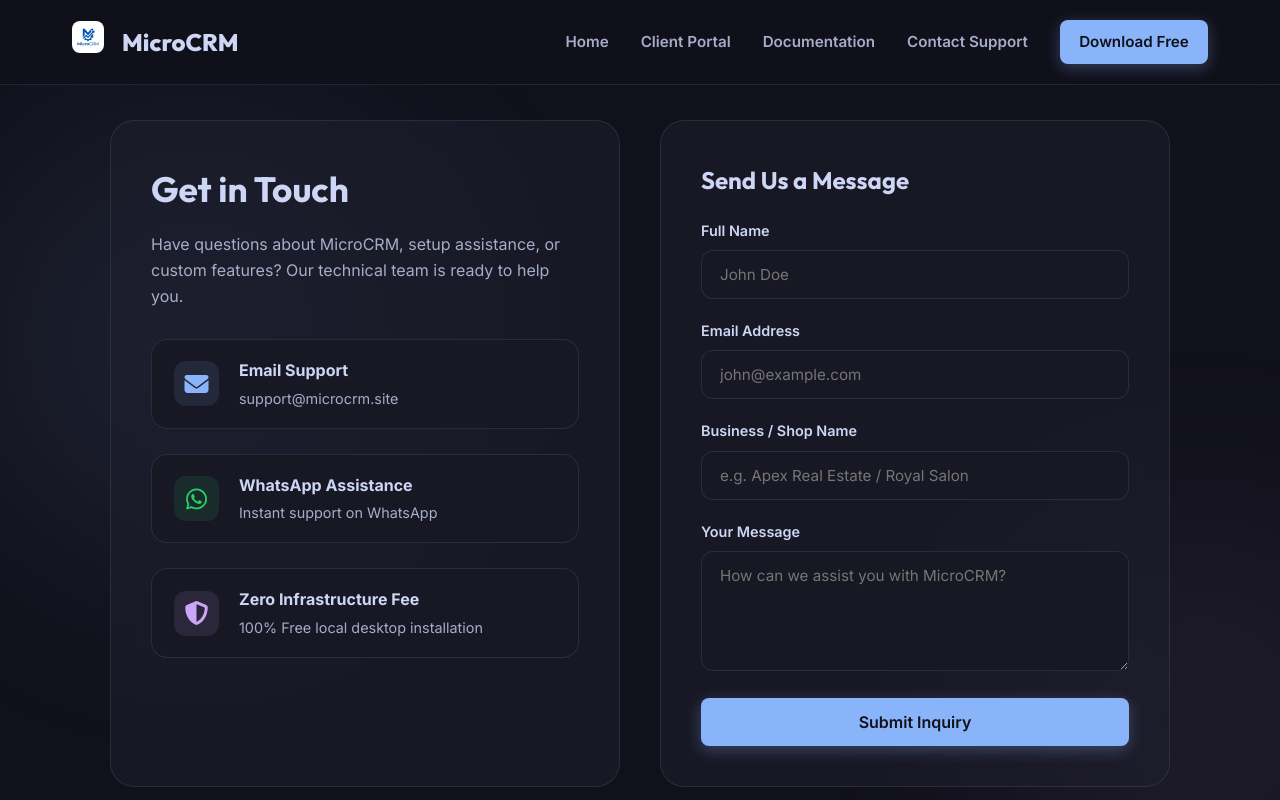
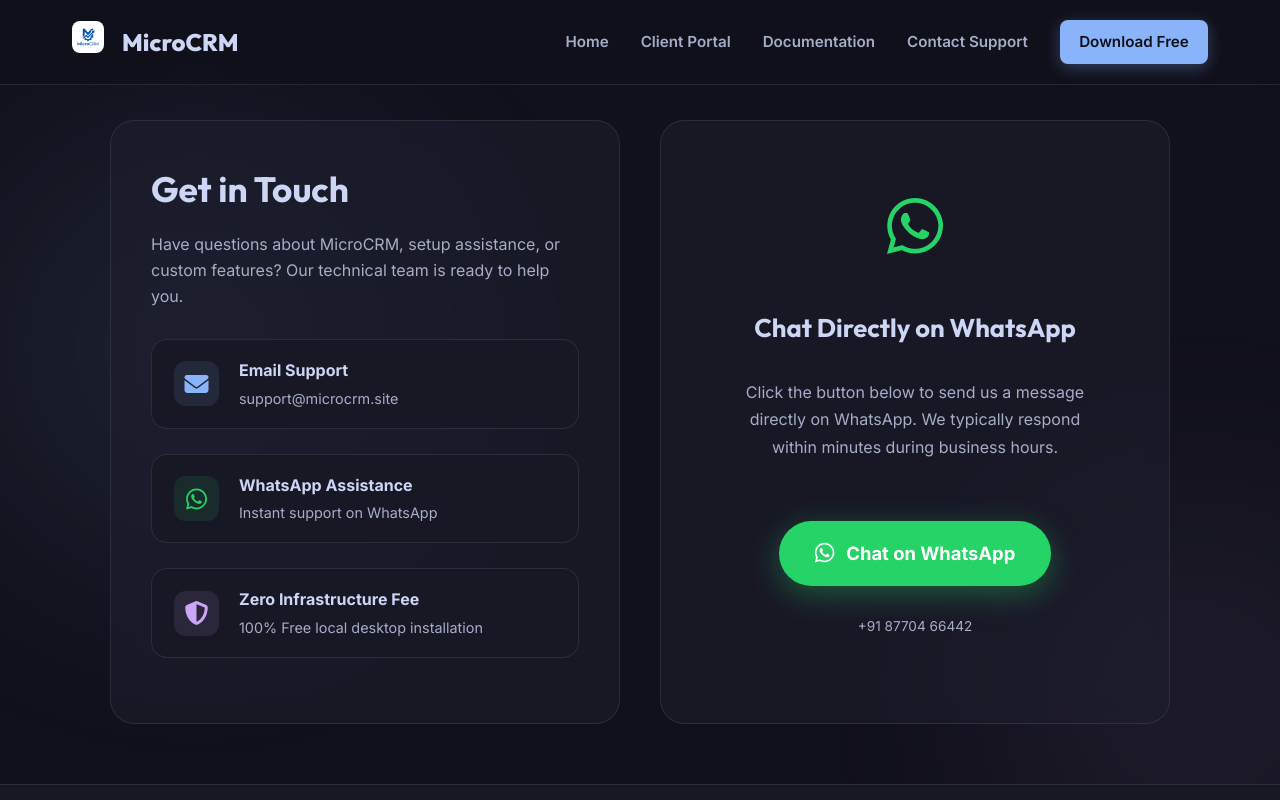
Before and after one commit to ayushmanparchoria16/microcrm, a plain HTML site: page contact.html in a window 1280 px wide. Shown: the top 800 px of the page. Drawn offline with Linux system fonts and the light colour scheme; no server answers.

Commit message:
Replace contact form with WhatsApp direct message button

```diff
--- a/contact.html
+++ b/contact.html
@@ -166,32 +166,20 @@
                 </div>
             </div>
 
-            <div class="contact-card">
-                <h3 style="font-family: 'Outfit', sans-serif; font-size: 1.5rem; margin-bottom: 20px; color: var(--text-main);">Send Us a Message</h3>
-                <form id="contactForm">
-                    <div class="form-group">
-                        <label for="fullName">Full Name</label>
-                        <input type="text" id="fullName" class="form-control" placeholder="John Doe" required>
-                    </div>
-
-                    <div class="form-group">
-                        <label for="emailAddr">Email Address</label>
-                        <input type="email" id="emailAddr" class="form-control" placeholder="john@example.com" required>
-                    </div>
-
-                    <div class="form-group">
-                        <label for="bizName">Business / Shop Name</label>
-                        <input type="text" id="bizName" class="form-control" placeholder="e.g. Apex Real Estate / Royal Salon">
-                    </div>
-
-                    <div class="form-group">
-                        <label for="msgText">Your Message</label>
-                        <textarea id="msgText" class="form-control" placeholder="How can we assist you with MicroCRM?" required></textarea>
-                    </div>
-
-                    <button type="submit" class="btn btn-primary" style="width: 100%; padding: 14px; font-size: 1rem; cursor: pointer;">Submit Inquiry</button>
-                    <div class="success-message" id="successMsg">✅ Thank you! Your message has been received. Our team will contact you shortly.</div>
-                </form>
+            <div class="contact-card" style="display: flex; flex-direction: column; align-items: center; justify-content: center; text-align: center; gap: 30px;">
+                <div style="font-size: 4rem; color: var(--whatsapp);"><i class="fa-brands fa-whatsapp"></i></div>
+                <h3 style="font-family: 'Outfit', sans-serif; font-size: 1.6rem; color: var(--text-main);">Chat Directly on WhatsApp</h3>
+                <p style="color: var(--text-muted); font-size: 1rem; max-width: 350px; line-height: 1.7;">Click the button below to send us a message directly on WhatsApp. We typically respond within minutes during business hours.</p>
+                <a href="https://wa.me/918770466442?text=Hi%2C%20I%20am%20interested%20in%20MicroCRM!%20I%20would%20like%20to%20know%20more%20about%20the%20features%20and%20pricing."
+                   target="_blank"
+                   rel="noopener noreferrer"
+                   style="display: inline-flex; align-items: center; gap: 12px; background: #25D366; color: #fff; font-size: 1.15rem; font-weight: 700; padding: 18px 36px; border-radius: 50px; text-decoration: none; box-shadow: 0 8px 30px rgba(37, 211, 102, 0.35); transition: transform 0.2s, box-shadow 0.2s;"
+                   onmouseover="this.style.transform='scale(1.05)'; this.style.boxShadow='0 12px 40px rgba(37,211,102,0.5)'"
+                   onmouseout="this.style.transform='scale(1)'; this.style.boxShadow='0 8px 30px rgba(37,211,102,0.35)'">
+                    <i class="fa-brands fa-whatsapp" style="font-size: 1.4rem;"></i>
+                    Chat on WhatsApp
+                </a>
+                <p style="color: var(--text-muted); font-size: 0.85rem;">+91 87704 66442</p>
             </div>
         </div>
     </div>
```
